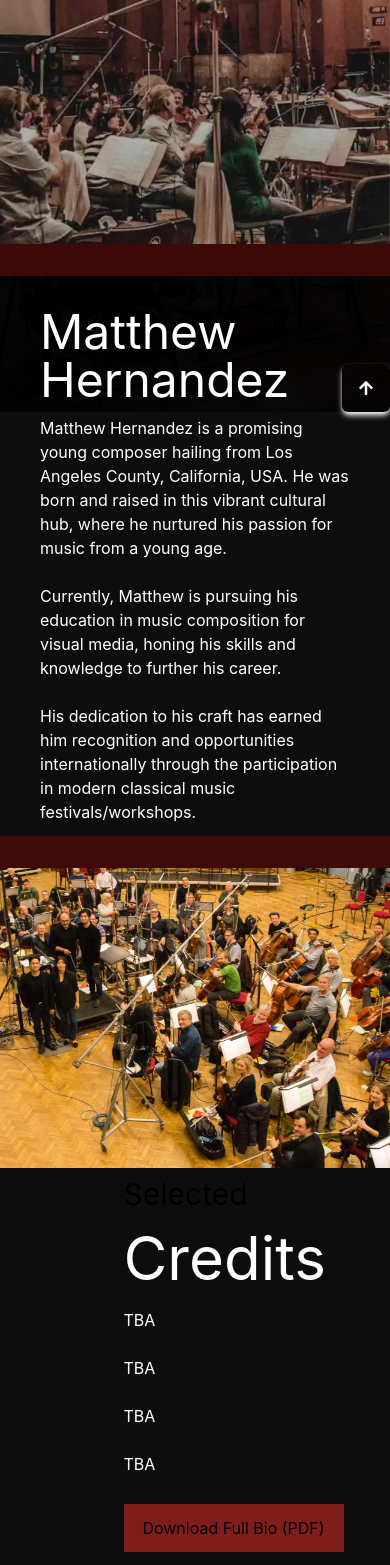
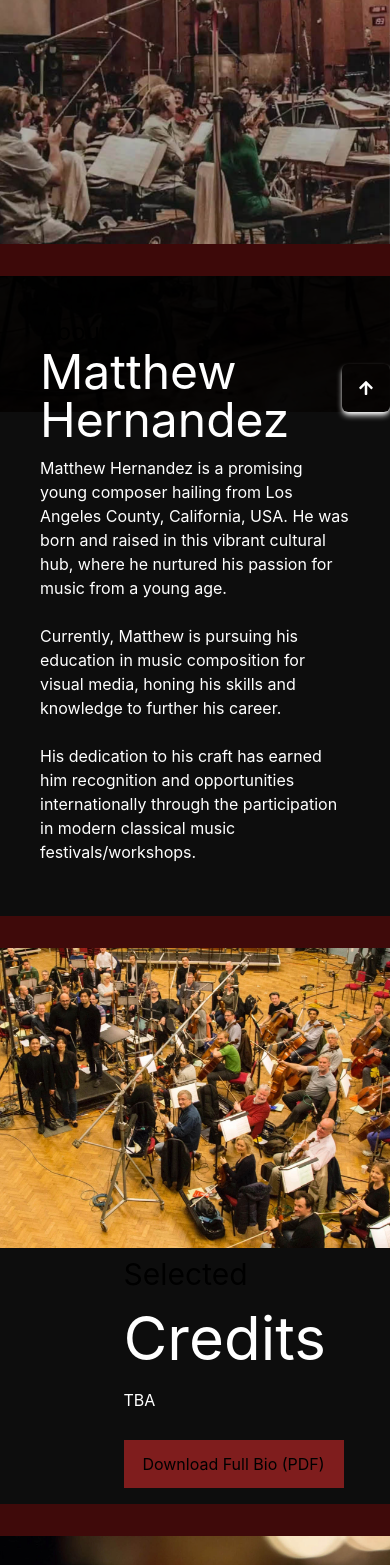
Before and after one commit to Cyber-Digital-llc/Matthews-Portfolio-Website-FE, a Next.js app: page / in a window 390 px wide. Shown: the part 432-1997 px from the top of the page. Built offline with nearby package versions, Linux system fonts and the light colour scheme.

Commit message:
cleaning up music section

```diff
--- a/components/About.jsx
+++ b/components/About.jsx
@@ -4,7 +4,7 @@ const About = () => {
   return (
     <div
       id="about"
-      className="flex bg-black bg-opacity-95 flex-col h-full align-middle xxs:flex-col xs:flex-col xl:flex xl:flex-row xl:w-full xl:h-max lg:flex lg:flex-row lg:w-full md:flex md:h-max sm:flex sm:flex-row sm:h-max py-auto px-0 w-full sm:items-center border-t-[2rem] border-t-[rgba(63,10,10,0.98)]"
+      className="flex py-10 xl:py-0 2xl:py-0 lg:py-0 bg-black bg-opacity-95 flex-col h-full align-middle xxs:flex-col xs:flex-col xl:flex xl:flex-row xl:w-full xl:h-max lg:flex lg:flex-row lg:w-full md:flex md:h-max sm:flex sm:flex-row sm:h-max py-auto px-0 w-full sm:items-center border-t-[2rem] border-t-[rgba(63,10,10,0.98)]"
     >
       <div className="flex w-full xl:flex md:w-[50vw] lg:flex lg:justify-end lg:w-full xl:flex-end xl:w-[50vw] xl:h-full xl:py-0 2xl:w-[50vw]">
         <div className="w-full justify-end xl:items-end bg-headShotBGI bg-cover bg-center md:bg-contain lg:w-full md:min-h-max md:flex md:justify-end lg:bg-fit lg:h-full lg:flex lg:flex-row lg:justify-end lg:min-h-max xl:justify-end xl:w-[50vw] xl:h-full xl:min-h-[900px] xl:py-0 xl:flex 2xl:bg-fit 2xl:bg-contain h-full bg-scroll mx-auto bg-no-repeat 2xl:flex 2xl-h-full"></div>
--- a/components/Credits.jsx
+++ b/components/Credits.jsx
@@ -4,7 +4,7 @@ const Credits = () => {
   return (
     <div
       id="credits"
-      className="flex  bg-black bg-opacity-95 flex-col-reverse align-middle xxs:flex-col xs:flex-col xl:pt-0 xl:flex xl:flex-row xl:w-full xl:h-[60vh] lg:flex lg:flex-row lg:h-max md:flex md:h-max sm:flex sm:flex-row sm:h-max py-0 px-0 w-full sm:items-center border-t-[2rem]
+      className="flex xl:py-0 2xl:py-0 lg:py-0 bg-black bg-opacity-95 flex-col-reverse align-middle xxs:flex-col xs:flex-col xl:pt-0 xl:flex xl:flex-row xl:w-full xl:h-[60vh] lg:flex lg:flex-row lg:h-max md:flex md:h-max sm:flex sm:flex-row sm:h-max py-0 px-0 w-full sm:items-center border-t-[2rem]
       border-t-[rgb(63,10,10)]"
     >
       <div className="flex   w-full h-auto  justify-center ">
@@ -13,9 +13,9 @@ const Credits = () => {
             <h2 className="text-3xl py-2">Selected</h2>
             <p className="text-6xl py-2">Credits</p>
             <p className="flex py-3 max-w-prose">TBA</p>
+            {/* <p className="py-3 max-w-prose">TBA</p>
             <p className="py-3 max-w-prose">TBA</p>
-            <p className="py-3 max-w-prose">TBA</p>
-            <p className="py-3 max-w-prose">TBA</p>
+            <p className="py-3 max-w-prose">TBA</p> */}
             <button className="px-0 py-0 my-4 bg-red-900 h-12 w-[220px]">
               Download Full Bio (PDF)
             </button>
--- a/components/Music.jsx
+++ b/components/Music.jsx
@@ -32,7 +32,7 @@ const Music = () => {
 
             <div className="w-full lg:w-full xl:w-full 2xl:w-full lg:px-auto xl:px-auto 2xl:px-auto flex flex-col justify-center items-center align-middle ">
               <div className="flex flex-col justify-center item-center align-middle w-[100vw] l:w-full xl:w-full 2xl:w-full aspect-w-16 aspect-h-9">
-                <div className=" py-2 lg:py-3 xl:py-3 2xl:py-3">
+                <div className=" py-4 lg:py-3 xl:py-3 2xl:py-3">
                   <iframe
                     width="100%"
                     height="100%"
@@ -42,6 +42,12 @@ const Music = () => {
                     allow="accelerometer; autoplay; clipboard-write; encrypted-media; gyroscope; picture-in-picture; web-share"
                     allowfullscreen="allowfullscreen"
                   ></iframe>
+                  {/* <div className="flex flex-col justify-center items-center align-middle">
+                    <p className="flex py-2 ">
+                      Descent and Mortality (World Premiere) Music by Matthew
+                      Hernandez
+                    </p>
+                  </div> */}
                 </div>
               </div>
               <div className=" w-full aspect-w-16 aspect-h-9">
@@ -65,10 +71,10 @@ const Music = () => {
                 sapiente expedita quisquam totam dolorum culpa alias minima
                 ducimus consequatur neque commodi accusamus?
               </p>
-              <p className="py-3 max-w-prose">
+              {/* <p className="py-3 max-w-prose">
                 Lorem ipsum dolor, sit amet consectetur adipisicing elit.
                 Ratione.
-              </p>
+              </p> */}
             </div>
           </div>
         </div>
```
